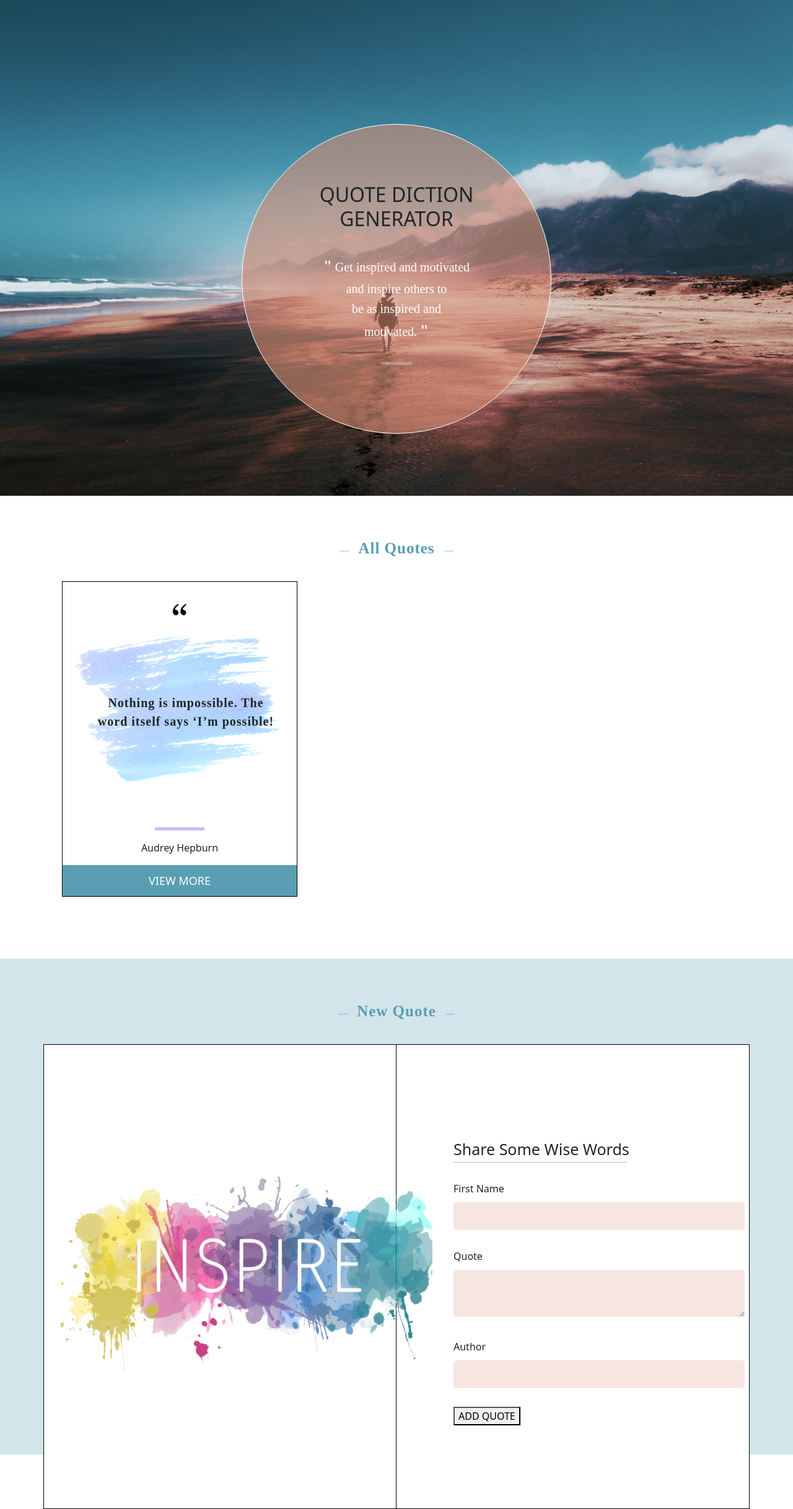
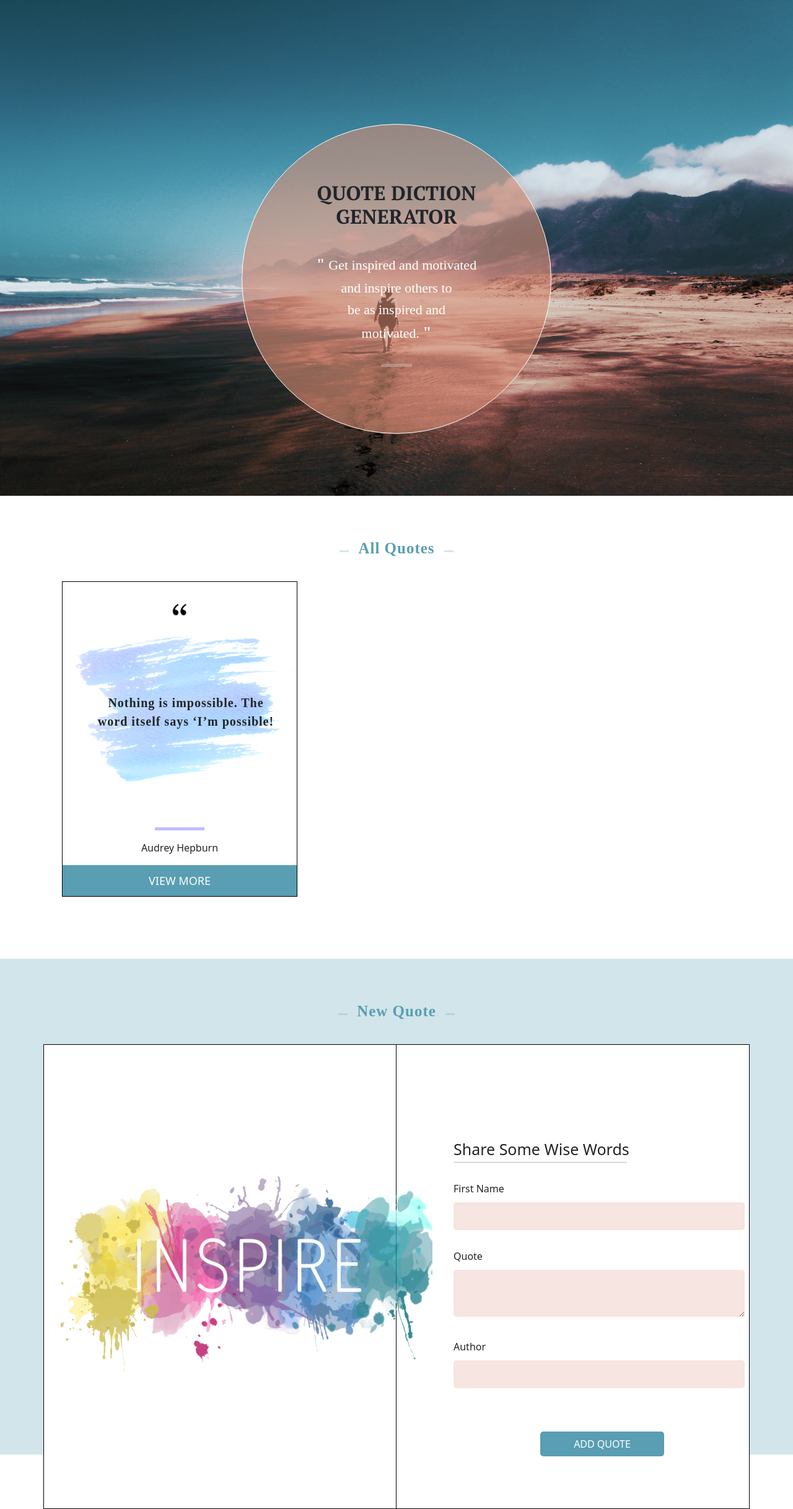
Before and after one commit to Shalyne-Waweru/Quote-Diction-Generator, an Angular app: page / in a window 1280 px wide. Shown: the whole page at 62% size. Built offline with nearby package versions, Linux system fonts and the light colour scheme; a web font is replaced by a local one.

Commit message:
Style the add quote button

```diff
--- a/src/app/app.component.css
+++ b/src/app/app.component.css
@@ -1,4 +1,5 @@
 @import url('https://fonts.googleapis.com/css2?family=Charm&display=swap');
+@import url('https://fonts.googleapis.com/css2?family=PT+Serif:wght@700&display=swap');
 
 .background{
   background-image: url(../assets/h-background.jpg);
@@ -26,13 +27,14 @@
 
 .title {
   font-size: 25px;
-  font-weight: bolder;
+  font-weight: 800;
   margin-bottom: 30px;
+  font-family: 'PT Serif', serif;
 }
 
 .intro {
   color: white;
-  font-size: 20px;
+  font-size: 22px;
   line-height: 1.6;
   font-family: 'Charm', cursive;
 }
--- a/src/app/quote-form/quote-form.component.css
+++ b/src/app/quote-form/quote-form.component.css
@@ -68,7 +68,6 @@ h3 {
 
 form {
   margin-top: 30px;
-  position: relative;
 }
 
 input {
@@ -90,3 +89,14 @@ textarea {
   border: none;
   background-color: #d58c7439;
 }
+
+.add-btn {
+  margin-top: 40px;
+  margin-left: 140px;
+  background-color: #599EB2;
+  border: none;
+  width: 200px;
+  height: 40px;
+  border-radius: 5px;
+  color: white;
+}
--- a/src/app/quote-form/quote-form.component.html
+++ b/src/app/quote-form/quote-form.component.html
@@ -25,7 +25,7 @@
             <label for="author">Author</label><br>
             <input type="text" id="author" required><br>
 
-            <button>ADD QUOTE</button>
+            <button class="add-btn">ADD QUOTE</button>
           </form>
         </div>
       </div>
```
